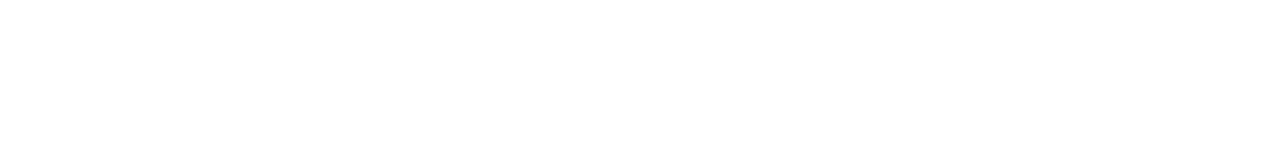
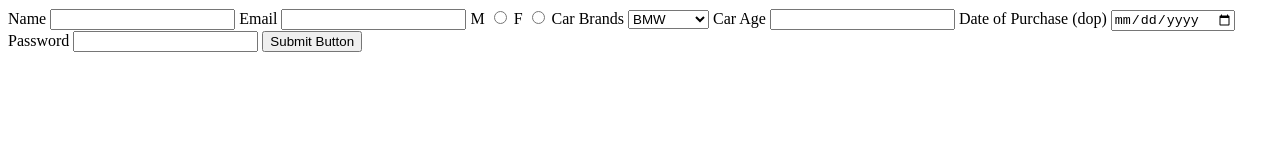
Before and after one commit to acciojob/car-insurance-form-codeswithadarsh, a website: page main.html in a window 1280 px wide. Drawn offline with Linux system fonts and the light colour scheme.

Commit message:
created a submission

```diff
--- a/main.html
+++ b/main.html
@@ -7,7 +7,41 @@
 </head>
 
 <body>
-	<!-- the entire body must be written by student -->
+
+    <form>
+
+        <label for="name">Name</label>
+         <input type="text" id="name" required>
+        <label for="email">Email</label>
+         <input type="email" id="email" required>
+        <label for="name_m">M</label>
+         <input type="radio" id="name_m" name="gender" required>
+         <label for="name_f">F</label>
+         <input type="radio" id="name_f" name="gender" required>
+
+         <label for="cars">Car Brands</label>
+          <select id="cars">
+           <option>BMW</option>
+           <option>Audi</option>
+           <option>Mercedez</option>
+
+          </select>
+
+          <label for="carage">Car Age</label>
+         <input type="number" id="carage" required>
+
+         <label for="dop">Date of Purchase (dop)</label>
+         <input type="date" id="dop" required>
+
+         <label for="password">Password</label>
+         <input type="password" id="password" required>
+
+         <button type="submit">Submit Button</button>
+
+
+    </form>
+
+
     <script type="text/javascript" src="./script.js">
 </script>
 
```
